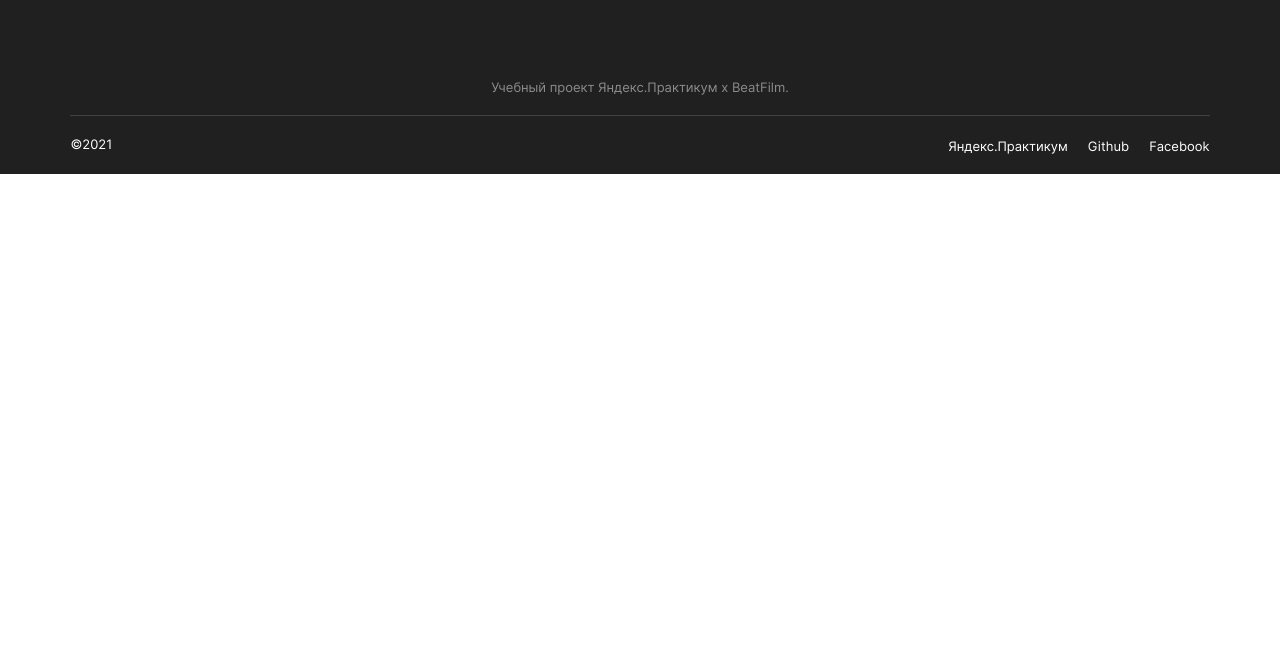
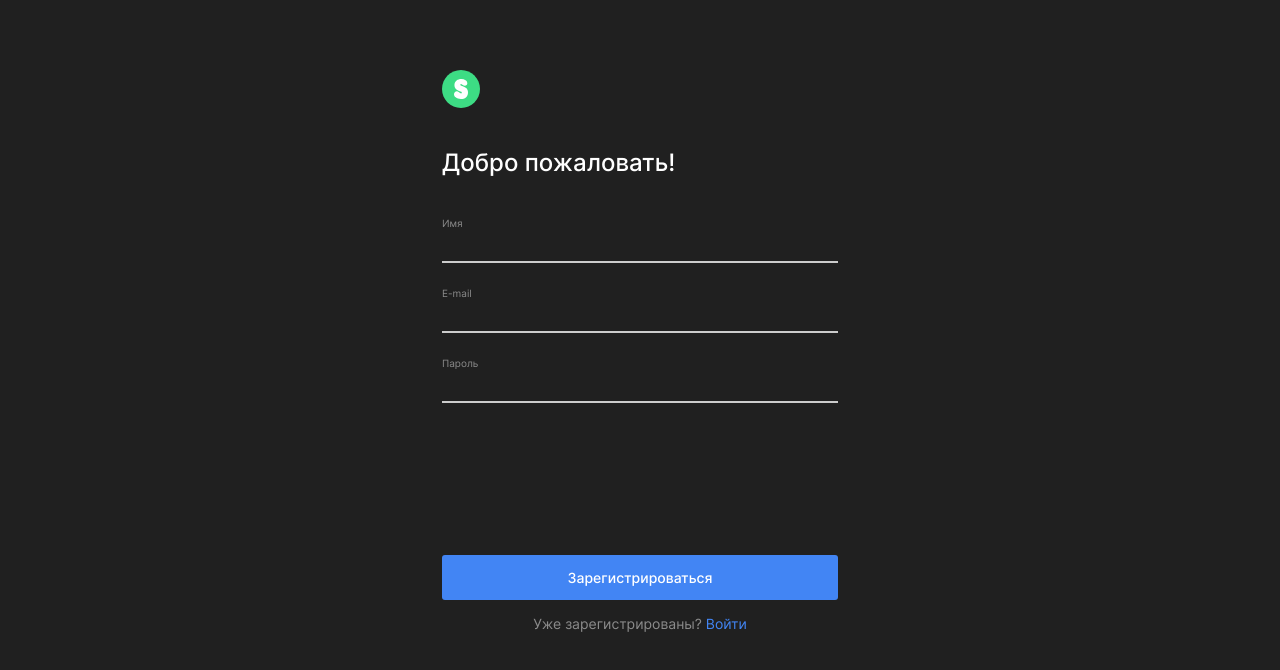
Before and after one commit to netitov/movies-explorer-frontend, a React (Create React App) app: page /signup in a window 1280 px wide. Shown: the top 670 px of the page. Built offline with nearby package versions, Linux system fonts and the light colour scheme.

Commit message:
create comp register

```diff
--- a/src/components/App/App.js
+++ b/src/components/App/App.js
@@ -8,6 +8,7 @@ import Footer from '../Footer/Footer';
 import Movies from '../Movies/Movies';
 import Header from '../Header/Header';
 import SavedMovies from '../SavedMovies/SavedMovies';
+import Register from '../Register/Register';
 
 
 function App() {
@@ -28,6 +29,9 @@ function App() {
         <Route exact path="/saved-movies">
           <SavedMovies />
         </Route>
+        <Route exact path="/signup">
+          <Register />
+        </Route>
       </Switch>
       <Footer />
     </div>
--- a/src/components/Footer/Footer.js
+++ b/src/components/Footer/Footer.js
@@ -1,6 +1,9 @@
+import { Link, Route } from 'react-router-dom';
+
 function Footer() {
 
   return (
+    <Route exact path={['/saved-movies', '/movies', '/profile', '/']}>
     <footer className="footer">
       <h3 className="footer__heading">Учебный проект Яндекс.Практикум х BeatFilm.</h3>
       <div className="footer__container">
@@ -20,6 +23,7 @@ function Footer() {
         </nav>
       </div>
     </footer>
+    </Route>
   )
 }
 
--- a/src/components/Header/Header.js
+++ b/src/components/Header/Header.js
@@ -29,7 +29,7 @@ function Header() {
       </header>
     </Route>
 
-    <Route path={['/saved-movies', '/movies', '/profile']}>
+    <Route exact path={['/saved-movies', '/movies', '/profile']}>
       <header className="header">
         <div className="header__container">
           <Link to="/">
--- /dev/null
+++ b/src/components/Register/Register.css
@@ -0,0 +1,87 @@
+.auth {
+  width: 396px;
+  position: relative;
+  margin: auto;
+  display: flex;
+  flex-direction: column;
+  height: 100vh;
+  padding-top: 70px;
+}
+
+.auth__heading {
+  margin: 40px 0 40px;
+  font-style: normal;
+  font-weight: 500;
+  font-size: 24px;
+  line-height: 29px;
+}
+
+.auth__form {
+  display: flex;
+  justify-content: center;
+  align-content: center;
+  flex-direction: column;
+}
+
+.auth__btn {
+  margin-top: 128px;
+  height: 45px;
+  border: 0;
+  border-radius: 3px;
+  font-size: 14px;
+  line-height: 17px;
+  font-weight: 500;
+  background-color: #4285F4;
+  transition: opacity 0.5s linear;
+  color: #FFF;
+}
+
+.auth__input {
+  border: none;
+  border-bottom: 2px solid #CCC;
+  padding: 5px 0 10px;
+  background-color: #202020;
+  font-family: 'Inter', Arial,Helvetica,Sans-serif;
+  font-size: 14px;
+  line-height: 17px;
+  color: #FFF;
+  margin-bottom: 24px;
+}
+
+.auth__input:focus {
+  outline: none;
+}
+
+.auth__link {
+  text-decoration: none;
+  color: #4285F4;
+}
+
+.auth__text {
+  font-size: 14px;
+  line-height: 14px;
+  margin-top: 17px;
+  margin-bottom: 0px;
+  text-align: center;
+  color: #8B8B8B;
+/*   padding-bottom: 70px; */
+}
+
+.auth__logo {
+  width: 38px;
+}
+
+.auth__label {
+  display: flex;
+  flex-direction: column;
+  font-size: 10px;
+  line-height: 12px;
+  color: #8B8B8B;
+}
+
+@media (max-width: 768px) {
+  .auth {
+    padding: 232px 0 232px;
+    height: auto;
+  }
+}
--- /dev/null
+++ b/src/components/Register/Register.js
@@ -0,0 +1,29 @@
+import { Link } from 'react-router-dom';
+import logoPath from '../../images/logo.svg';
+
+function Register() {
+
+  return(
+    <div className="auth">
+      <img className="auth__logo link" src={logoPath} alt="Лого Movies-explorer"/>
+      <p className="auth__heading">Добро пожаловать!</p>
+      <form className="auth__form">
+        <label className="auth__label">Имя
+          <input id="name" className="auth__input" required name="name" type="string" />
+        </label>
+        <label className="auth__label">E-mail
+          <input id="username" className="auth__input" required name="email" type="email" />
+        </label>
+        <label className="auth__label">Пароль
+          <input id="password" className="auth__input" required name="password" type="password" />
+        </label>
+        <button type="submit" className="auth__btn link">Зарегистрироваться</button>
+        <p className="auth__text">Уже зарегистрированы?&nbsp;
+          <Link to="/signin" className="auth__link link">Войти</Link>
+        </p>
+      </form>
+    </div>
+  )
+}
+
+export default Register;
--- a/src/index.css
+++ b/src/index.css
@@ -16,3 +16,4 @@
 @import url(./components/Preloader/Preloader.css);
 @import url(./components/MoviesCard/MoviesCard.css);
 @import url(./components/SavedMovies/SavedMovies.css);
+@import url(./components/Register/Register.css);
```
Also changed, not shown: 1 other file (tests, documents, lock files or other folders).
